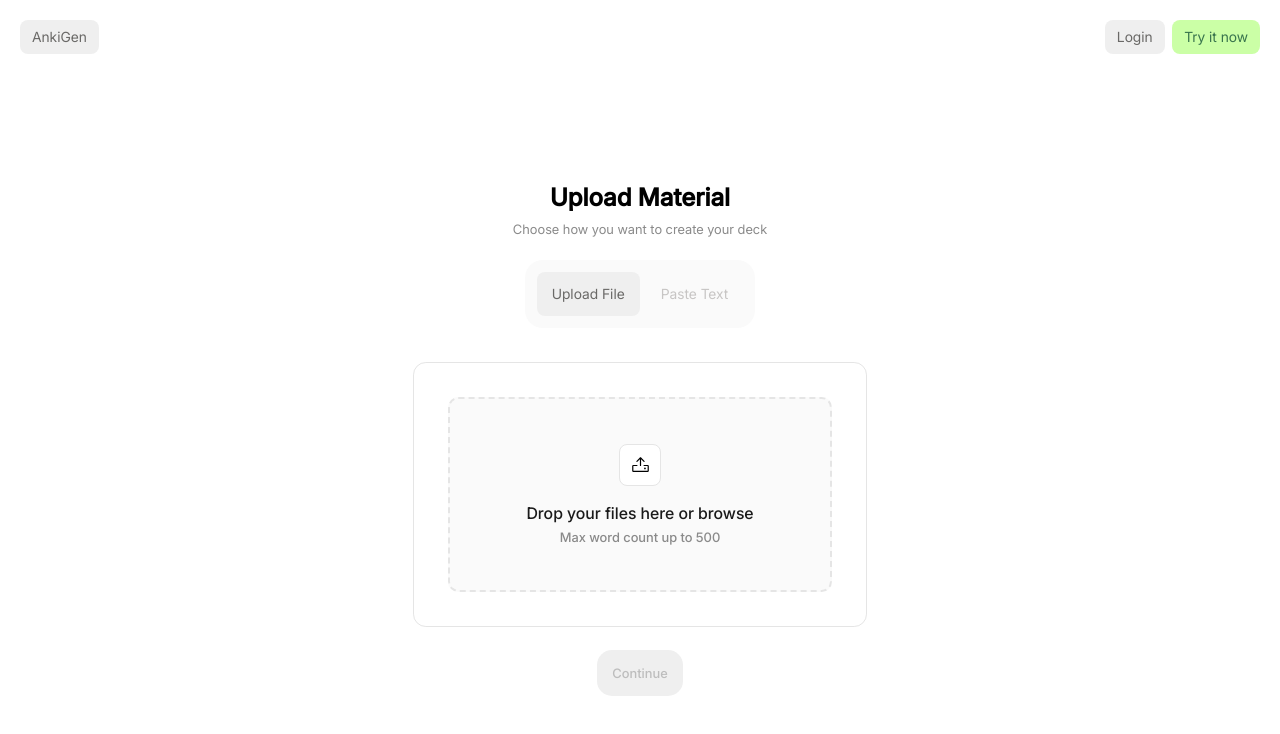
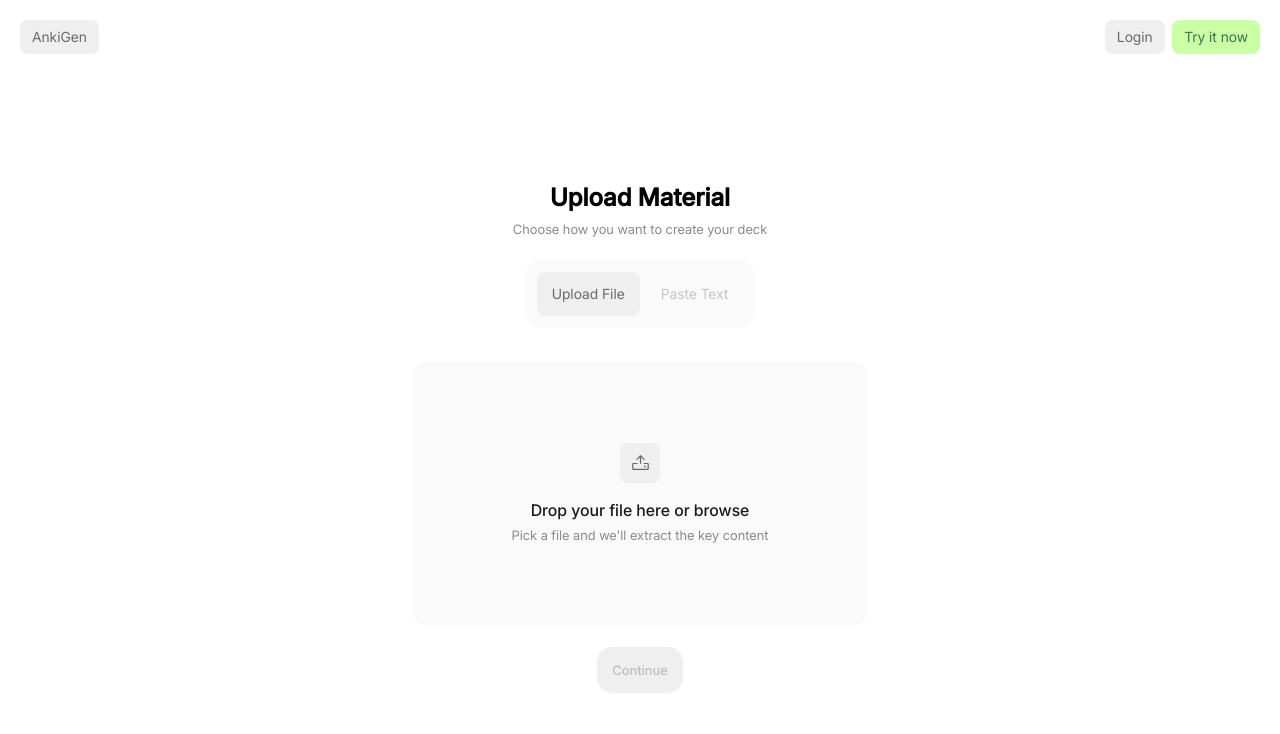
Before and after one commit to andrexxrojas/Anki-Generator-Project, a Next.js app in the folder frontend/: page /generate in a window 1280 px wide. Shown: the top 734 px of the page. Built offline with nearby package versions, Linux system fonts and the light colour scheme; no server answers.

Commit message:
Revamped file upload container styling

```diff
--- a/frontend/src/app/generate/components/Step1/components/FileUpload/index.tsx
+++ b/frontend/src/app/generate/components/Step1/components/FileUpload/index.tsx
@@ -10,15 +10,6 @@ interface FileUploadProps {
     file: File | null;
 }
 
-interface DropZoneProps {
-    onFileUpload: (file: File) => Promise<void>;
-}
-
-interface SelectedFileProps {
-    file: File;
-    onDelete: () => void;
-}
-
 interface FileData {
     name: string;
     size: number;
@@ -27,13 +18,35 @@ interface FileData {
     wordCount: number;
 }
 
-const Dropzone = ({ onFileUpload }: DropZoneProps) => {
+// Updated Dropzone to accept currentFile and onDelete props
+const Dropzone = ({
+                      onFileUpload,
+                      currentFile,
+                      onDelete
+                  }: {
+    onFileUpload: (file: File) => Promise<void>;
+    currentFile: File | null;
+    onDelete: () => void;
+}) => {
     const inputRef = useRef<HTMLInputElement>(null);
-    const isDraggingRef = useRef<boolean>(false);
+    const dropzoneRef = useRef<HTMLDivElement>(null);
+    const [isAnimating, setIsAnimating] = useState(false);
+
+    const formatSize = (bytes: number): string => {
+        if (bytes < 1024) return `${bytes} B`;
+        if (bytes < 1024 * 1024) return `${(bytes / 1024).toFixed(1)} KB`;
+        return `${(bytes / (1024 * 1024)).toFixed(1)} MB`;
+    };
+
+    const getFileTypeLabel = (type: string): string => {
+        if (type.includes("pdf")) return "PDF";
+        if (type.includes("word") || type.includes("docx") || type.includes("officedocument")) return "DOCX";
+        return "FILE";
+    };
 
     const handleDrop = async (e: React.DragEvent<HTMLDivElement>) => {
         e.preventDefault();
-        isDraggingRef.current = true;
+        if (currentFile) return; // Don't allow drop if file already selected
 
         if (e.dataTransfer.files && e.dataTransfer.files[0]) {
             await onFileUpload(e.dataTransfer.files[0]);
@@ -45,23 +58,27 @@ const Dropzone = ({ onFileUpload }: DropZoneProps) => {
 
     const handleDragOver = (e: React.DragEvent<HTMLDivElement>) => {
         e.preventDefault();
-        isDraggingRef.current = true;
-    };
-
-    const handleDragLeave = (e: React.DragEvent<HTMLDivElement>) => {
-        e.preventDefault();
-        isDraggingRef.current = false;
+        if (!currentFile) {
+            e.dataTransfer.dropEffect = "copy";
+        }
     };
 
     const handleFileSelect = async (e: React.ChangeEvent<HTMLInputElement>) => {
-        if (e.target.files && e.target.files[0]) {
+        if (e.target.files && e.target.files[0] && !currentFile) {
             await onFileUpload(e.target.files[0]);
             e.target.value = "";
         }
     };
 
     const handleClick = () => {
+        if (!currentFile) {
             inputRef.current?.click();
+        }
+    };
+
+    const handleDeleteClick = async (e: React.MouseEvent) => {
+        e.stopPropagation();
+        onDelete();
     };
 
     return (
@@ -75,106 +92,52 @@ const Dropzone = ({ onFileUpload }: DropZoneProps) => {
             />
 
             <div
-                className={styles.dropZone}
+                ref={dropzoneRef}
+                className={`${styles.dropZone} ${currentFile ? styles.hasFile : ''}`}
                 onClick={handleClick}
                 onDragOver={handleDragOver}
-                onDragLeave={handleDragLeave}
                 onDrop={handleDrop}
             >
+                {!currentFile ? (
+                    // Empty state
+                    <>
                         <div className={styles.iconContainer}>
                             <UploadIcon size={19} />
                         </div>
                         <p className={styles.dropZoneText}>
-                    Drop your files here or browse
+                            Drop your file here or browse
                         </p>
                         <small className={styles.dropZoneSubtext}>
-                    Max word count up to 500
+                            Pick a file and we'll extract the key content
+                        </small>
+                    </>
+                ) : (
+                    // File selected state
+                    <>
+                        <div className={styles.iconContainer} onClick={handleDeleteClick}>
+                            <TrashSimpleIcon size={19} />
+                        </div>
+                        <div className={styles.fileDetails}>
+                            <p className={styles.dropZoneText}>
+                                {currentFile.name}
+                            </p>
+                            <small className={styles.dropZoneSubtext}>
+                                {formatSize(currentFile.size)}
                             </small>
                         </div>
-        </div>
-    )
-}
-
-const SelectedFile = ({ file, onDelete }: SelectedFileProps) => {
-    const fileRef = useRef<HTMLDivElement>(null);
-    const prevFileRef = useRef<File | null>(null);
-    const didMount = useRef<boolean>(false);
-
-    useEffect(() => {
-        if (!didMount.current) {
-            didMount.current = true;
-            prevFileRef.current = file;
-            return;
-        }
-
-        if (!file || prevFileRef.current === file) return;
-
-        if (fileRef.current) {
-            gsap.fromTo(
-                fileRef.current,
-                { autoAlpha: 0, y: -30 },
-                {
-                    autoAlpha: 1,
-                    y: 0,
-                    duration: 0.525,
-                    ease: "power3.out",
-                }
-            );
-        }
-
-        prevFileRef.current = file;
-    }, [file]);
-
-    const handleDelete = () => {
-        if (fileRef.current) {
-            gsap.to(fileRef.current, {
-                autoAlpha: 0,
-                y: 30,
-                duration: 0.3,
-                ease: "power3.out",
-                onComplete: () => onDelete(),
-            });
-        }
-    };
-
-    const formatSize = (bytes: number): string => {
-        if (bytes < 1024) return `${bytes} B`;
-        if (bytes < 1024 * 1024) return `${(bytes / 1024).toFixed(1)} KB`;
-        return `${(bytes / (1024 * 1024)).toFixed(1)} MB`;
-    };
-
-    const getFileTypeLabel = (type: string): string => {
-        if (type.includes("pdf")) return "PDF";
-        if (type.includes("word") || type.includes("docx") || type.includes("officedocument")) return "DOCX";
-        return "FILE";
-    };
-
-    return (
-        <div ref={fileRef} className={styles.selectedFile}>
-            <div className={styles.fileIcon}>
-                {getFileTypeLabel(file.type)}
-            </div>
-            <div className={styles.fileDetails}>
-                <small className={styles.fileName}>{file.name}</small>
-                <small className={styles.fileMeta}>{formatSize(file.size)}</small>
-            </div>
-            <div className={styles.deleteIcon} onClick={handleDelete}>
-                <TrashSimpleIcon size={19} />
+                    </>
+                )}
             </div>
         </div>
     );
-}
+};
 
 export default function FileUpload({onComplete, onDelete, setCanContinue, file: parentFile}: FileUploadProps) {
     const [file, setFile] = useState<File | null>(parentFile);
     const API_URL = process.env.NEXT_PUBLIC_API_URL as string;
 
     useEffect(() => {
-        const changeFile = (file: File | null) => {
-            setFile(file);
-        }
-
-        changeFile(parentFile);
+        setFile(parentFile);
         setCanContinue(!!parentFile);
     }, [parentFile, setCanContinue]);
 
@@ -212,14 +175,6 @@ export default function FileUpload({onComplete, onDelete, setCanContinue, file:
         const validated = await validateFile(uploadedFile);
 
         if (validated) {
-            const fileData: FileData = {
-                name: uploadedFile.name,
-                size: uploadedFile.size,
-                type: uploadedFile.type,
-                text: validated.text,
-                wordCount: validated.wordCount
-            };
-
             setFile(uploadedFile);
             onComplete(uploadedFile);
             setCanContinue(true);
@@ -236,10 +191,11 @@ export default function FileUpload({onComplete, onDelete, setCanContinue, file:
 
     return (
         <div className={styles.container}>
-            <Dropzone onFileUpload={handleFileUpload} />
-            {file && (
-                <SelectedFile file={file} onDelete={handleDelete} />
-            )}
+            <Dropzone
+                onFileUpload={handleFileUpload}
+                currentFile={file}
+                onDelete={handleDelete}
+            />
         </div>
-    )
+    );
 }
--- a/frontend/src/app/generate/components/Step1/components/FileUpload/styles.module.css
+++ b/frontend/src/app/generate/components/Step1/components/FileUpload/styles.module.css
@@ -1,10 +1,7 @@
 .container {
-    border: 1px solid #E5E5E5;
-    background-color: var(--bg-white);
-    padding: 2.285rem;
-    border-radius: 0.857rem;
     width: 100%;
     max-width: 454px;
+    height: 263px;
     margin-top: 2.285rem;
 }
 
@@ -14,28 +11,34 @@
 
 .dropZoneContainer {
     display: flex;
+    justify-content: center;
+    align-items: center;
     flex-direction: column;
+    width: 100%;
+    height: 100%;
     background-color: var(--bg-primary);
-    border: 2px dashed #E5E5E5;
-    border-radius: 0.7rem;
+    border-radius: 0.857rem;
 }
 
 .dropZone {
     display: flex;
     flex-direction: column;
+    justify-content: center;
     align-items: center;
     user-select: none;
     cursor: pointer;
     padding-block: 3rem;
     padding-inline: 2rem;
     width: 100%;
+    height: 100%;
+    border-radius: 0.7rem;
 }
 
 .iconContainer {
     padding: 0.7rem;
     border-radius: 8px;
-    background-color: var(--bg-white);
-    border: 1px solid #E5E5E5;
+    background-color: #EFEFEF;
+    color: #6A6967;
     display: flex;
     justify-content: center;
     align-items: center;
@@ -50,11 +53,11 @@
 }
 
 .dropZoneSubtext {
-    font-family: var(--font-medium);
+    font-family: var(--font-regular);
     font-size: var(--text-xs);
     color: var(--text-secondary);
     text-align: center;
-    margin-top: 0.428rem;
+    margin-top: var(--space-sm);
 }
 
 .selectedFile {
```
Also changed, not shown: frontend/src/app/account/profile/page.tsx (line endings or trailing spaces). Lines whose indentation alone changed are shown as unchanged.
